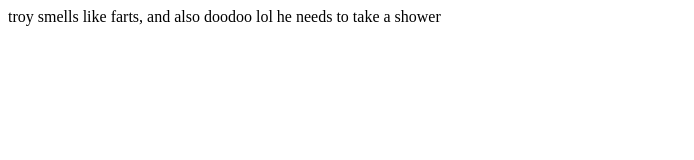
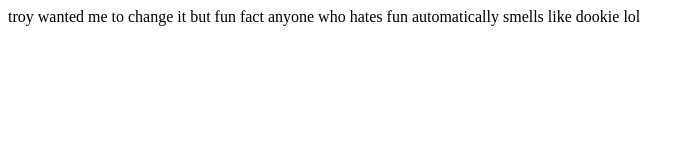
Before and after one commit to ohmism/fartboy, a plain HTML site: page index.html in a window 1280 px wide. Shown: the whole page, without its empty margins (0-694 px from the left). Drawn offline with Linux system fonts and the light colour scheme.

Commit message:
Update index.html

```diff
--- a/index.html
+++ b/index.html
@@ -1,4 +1,4 @@
 <html>
-<body> troy smells like farts, and also doodoo lol he needs to take a shower
+<body> troy wanted me to change it but fun fact anyone who hates fun automatically smells like dookie lol
 </body>
 </html>
```
